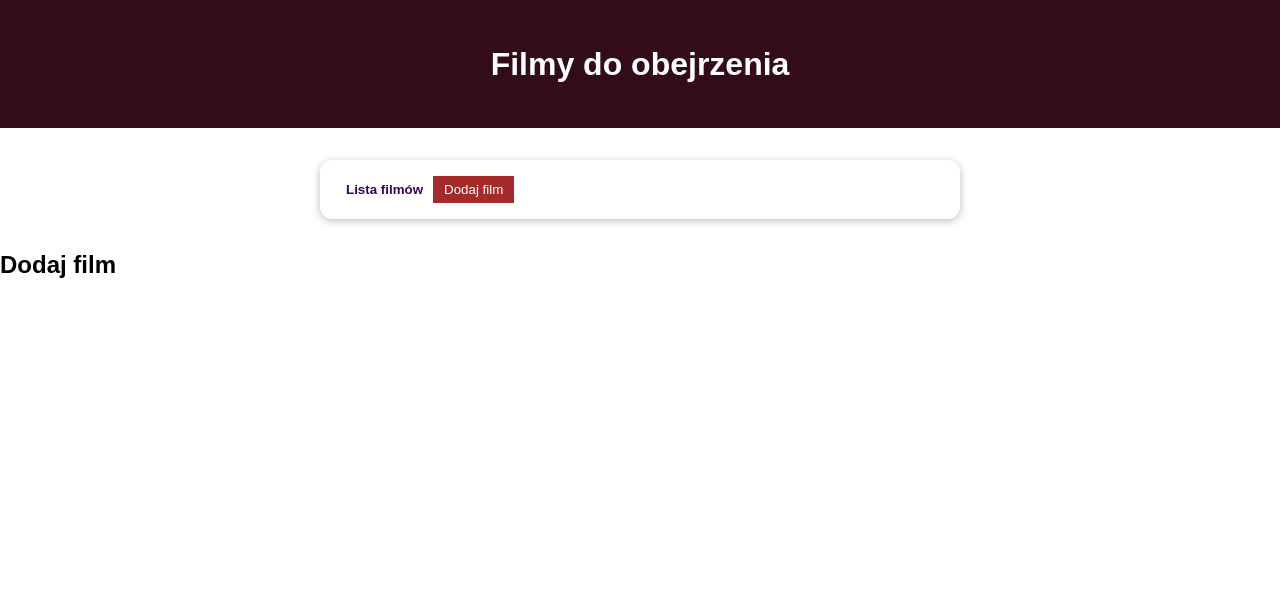
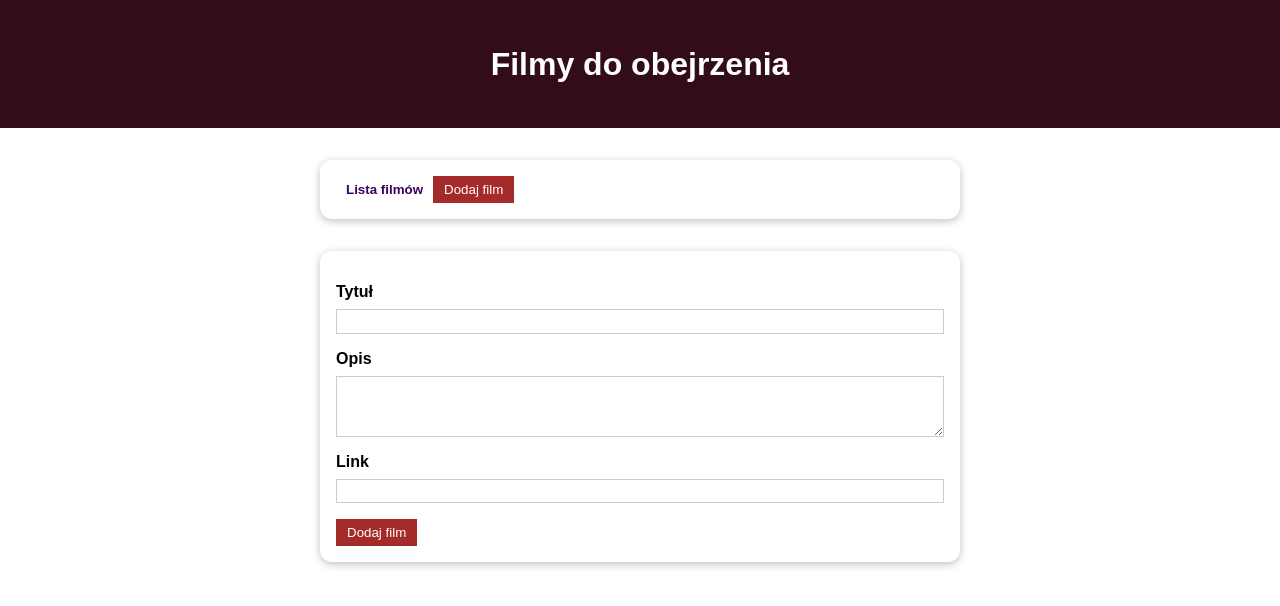
Before and after one commit to MalwinaS/Movies, a Vue app: page / in a window 1280 px wide. Both pictures are taken after a click on the button "Dodaj film". Shown: the top 606 px of the page. Built offline with nearby package versions, Linux system fonts and the light colour scheme.

Commit message:
addMovie component

```diff
--- a/src/components/UI/BaseButton.vue
+++ b/src/components/UI/BaseButton.vue
@@ -1,12 +1,12 @@
 <template>
-  <button :type="type" :class="mode">
+  <button :class="mode">
     <slot></slot>
   </button>
 </template>
 
 <script>
 export default {
-  props: ["type", "mode"],
+  props: ["mode"],
 };
 </script>
 
--- a/src/components/movies/AddMovie.vue
+++ b/src/components/movies/AddMovie.vue
@@ -1,3 +1,67 @@
 <template>
-    <h2>Dodaj film</h2>
+  <base-card>
+    <form @submit.prevent="submitData">
+      <div class="form-control">
+        <label for="title">Tytuł</label>
+        <input id="title" name="title" type="text" ref="titleInput" />
+      </div>
+      <div class="form-control">
+        <label for="description">Opis</label>
+        <textarea
+          id="description"
+          name="description"
+          rows="3"
+          ref="descInput"
+        ></textarea>
+      </div>
+      <div class="form-control">
+        <label for="link">Link</label>
+        <input id="link" name="link" type="url" ref="linkInput" />
+      </div>
+      <div>
+        <base-button type="submit">Dodaj film</base-button>
+      </div>
+    </form>
+  </base-card>
 </template>
+
+<script>
+export default {
+  inject: ["addMovie"],
+  methods: {
+    submitData() {
+      const enteredTitle = this.$refs.titleInput.value;
+      const enteredDesc = this.$refs.descInput.value;
+      const enteredUrl = this.$refs.linkInput.value;
+
+      this.addMovie(enteredTitle, enteredDesc, enteredUrl);
+    },
+  },
+};
+</script>
+
+<style scoped>
+label {
+  font-weight: bold;
+  display: block;
+  margin-bottom: 0.5rem;
+}
+input,
+textarea {
+  display: block;
+  width: 100%;
+  font: inherit;
+  padding: 0.15rem;
+  border: 1px solid #ccc;
+}
+
+input:focus,
+textarea:focus {
+  outline: none;
+  border-color: #3a0061;
+  background-color: #f7ebff;
+}
+.form-control {
+  margin: 1rem 0;
+}
+</style>
--- a/src/components/movies/TheMovies.vue
+++ b/src/components/movies/TheMovies.vue
@@ -5,13 +5,13 @@
       :mode="storedResButtonMode"
       >Lista filmów</base-button
     >
-    <base-button
-    @click="setSelectedTab('add-movie')"
-    :mode="addResButtonMode"
+    <base-button @click="setSelectedTab('add-movie')" :mode="addResButtonMode"
       >Dodaj film</base-button
     >
   </base-card>
-  <component :is="selectedTab"></component>
+  <keep-alive>
+    <component :is="selectedTab"></component>
+  </keep-alive>
 </template>
 
 <script>
@@ -54,12 +54,23 @@
   provide() {
     return {
       movieslist: this.movies,
+      addMovie: this.addMovie,
     };
   },
   methods: {
     setSelectedTab(tab) {
       this.selectedTab = tab;
     },
+    addMovie(title, description, url) {
+      const newMovie = {
+        id: new Date().toISOString(),
+        title: title,
+        description: description,
+        link: url,
+      };
+      this.movies.unshift(newMovie);
+      this.selectedTab = "stored-movies";
+    },
   },
 };
 </script>
```
Also changed, not shown: src/components/movies/StoredMovies.vue (+5 -5 lines).
